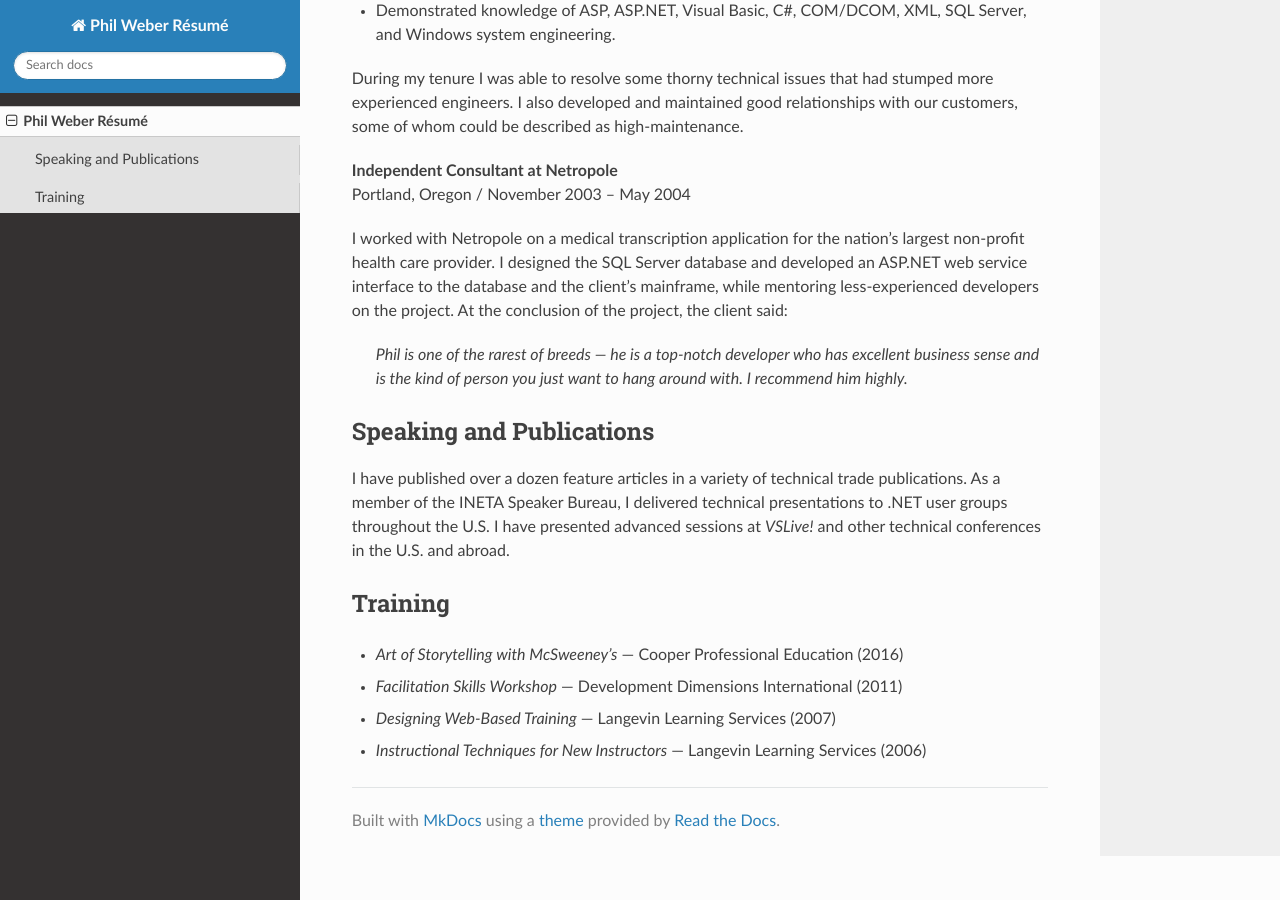
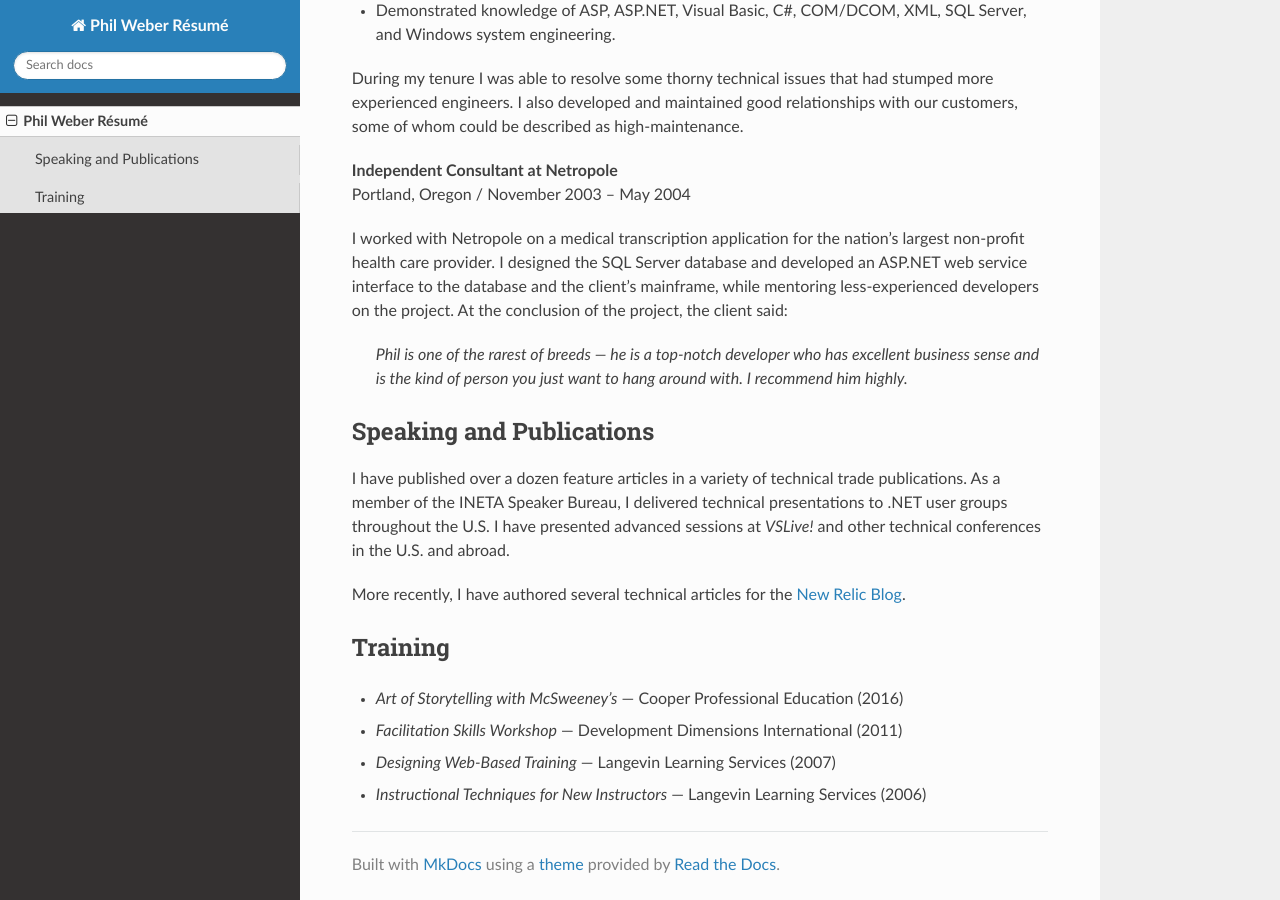
Before and after one commit to philweber/resume, an MkDocs documentation site: the page built from docs/index.md, in a window 1280 px wide and 900 px high, scrolled down 1754 px. Built offline with MkDocs 1.6.1, drawn with Linux system fonts in a browser that asks for light colours; nearby versions of some CDN libraries; old or Windows-style settings are respelled for this version of MkDocs.

Commit message:
Add link to New Relic blog posts

```diff
--- a/docs/index.md
+++ b/docs/index.md
@@ -66,6 +66,8 @@ Speaking and Publications
 -------------------------
 I have published over a dozen feature articles in a variety of technical trade publications. As a member of the INETA Speaker Bureau, I delivered technical presentations to .NET user groups throughout the U.S. I have presented advanced sessions at _VSLive!_ and other technical conferences in the U.S. and abroad.
 
+More recently, I have authored several technical articles for the [New Relic Blog](https://blog.newrelic.com/author/philweber/).
+
 Training
 --------
 * _Art of Storytelling with McSweeney’s_ --- Cooper Professional Education (2016)
```
